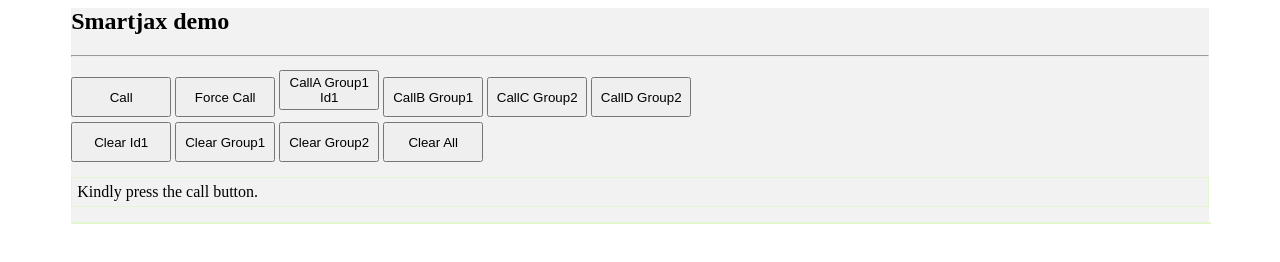
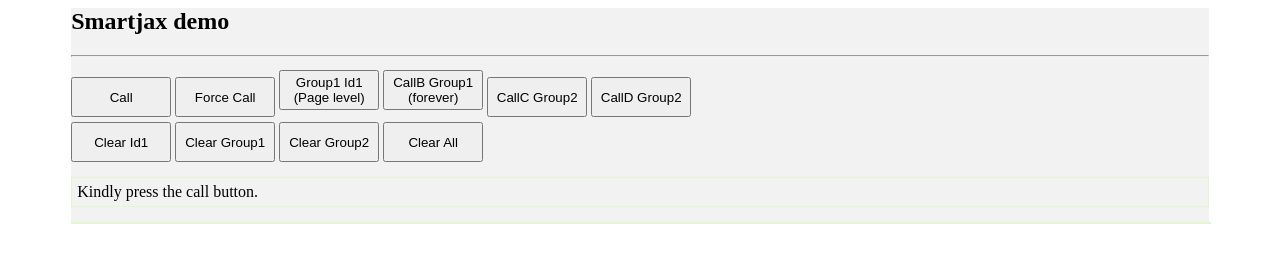
Before and after one commit to VoidCanvas/Smartjax, a plain HTML site: page demo/index.html in a window 1280 px wide. Drawn offline with Linux system fonts and the light colour scheme; a script that the page names is missing.

Commit message:
updating demo

```diff
--- a/demo/index.html
+++ b/demo/index.html
@@ -9,8 +9,8 @@
 		<hr />
 		<button id="btn_c1">Call</button>
 		<button id="btn_c1_force">Force Call</button>
-		<button id="btn_c2_g1">CallA Group1 Id1</button>
-		<button id="btn_c3_g1">CallB Group1</button>
+		<button id="btn_c2_g1">Group1 Id1 (Page level)</button>
+		<button id="btn_c3_g1">CallB Group1 (forever)</button>
 		<button id="btn_c4_g2">CallC Group2</button>
 		<button id="btn_c5_g2">CallD Group2</button>
 		<br />
```
